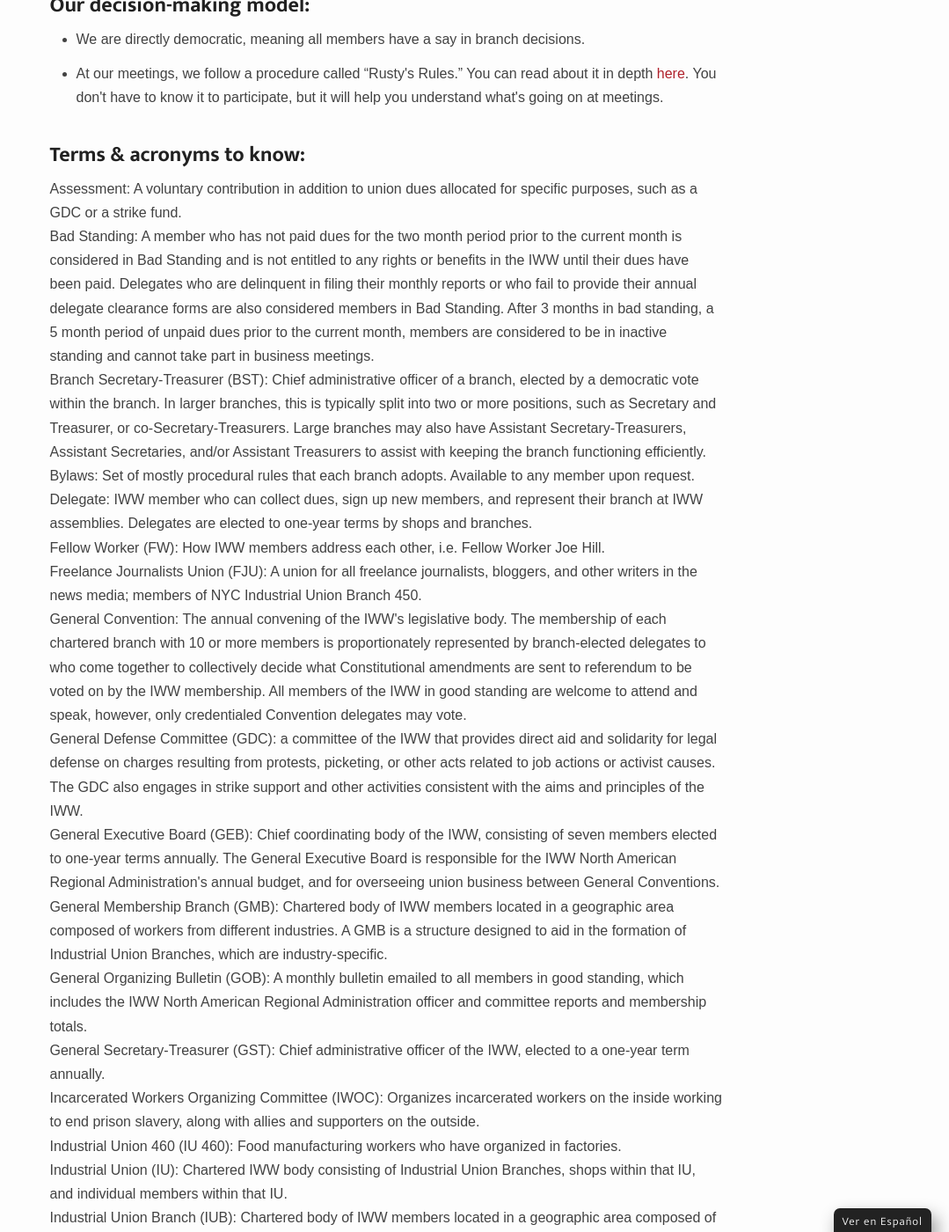
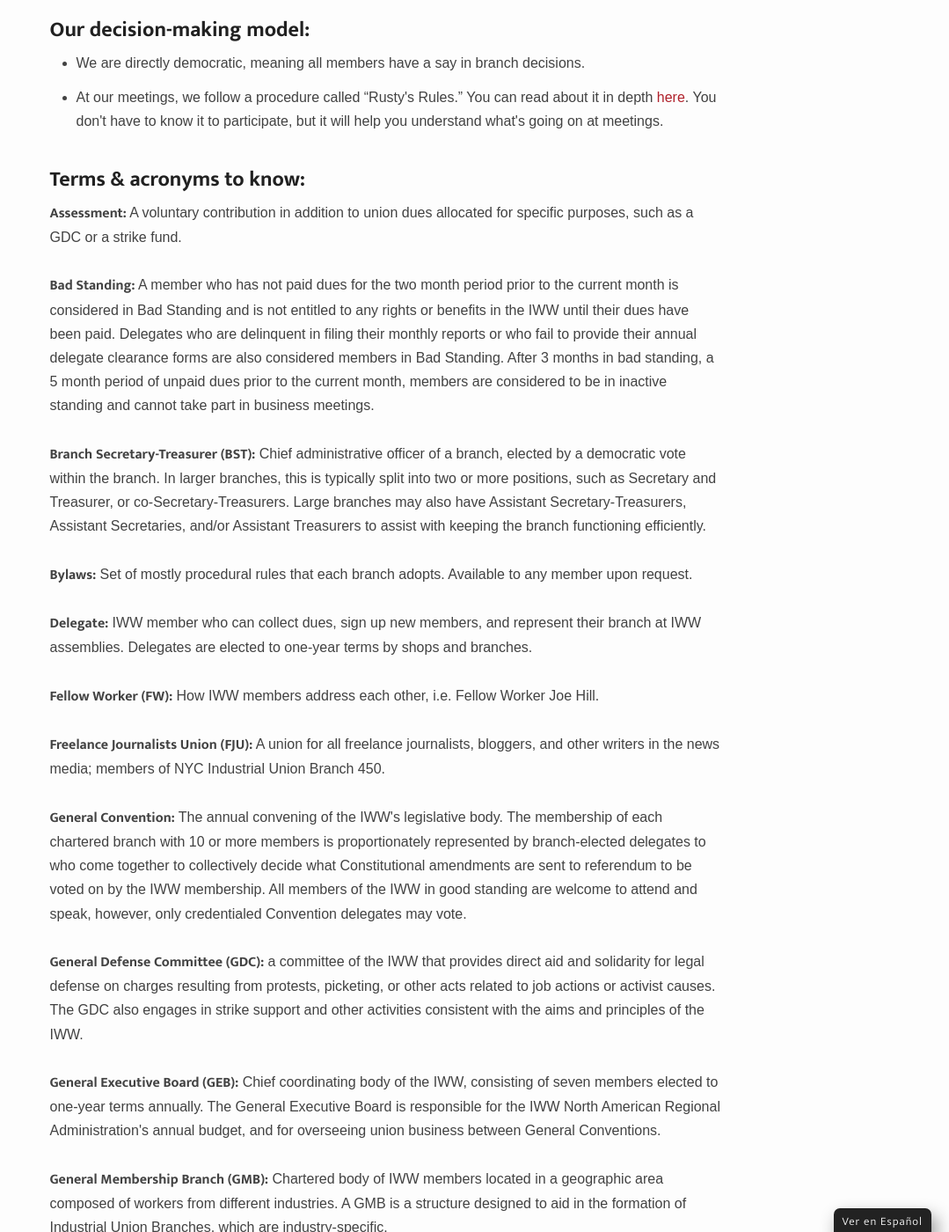
Before and after one commit to IWW-NYC-GMB/iww.nyc, a Jekyll site: the page built from gmb.html, in a window 1280 px wide and 1400 px high, scrolled down 1513 px. Shown: the whole window at 88% size, without its empty margins (201-1280 px from the left). Built offline with Jekyll 4.4.1, drawn with Linux system fonts in a browser that asks for light colours; some web fonts are replaced; some of the changed lines change nothing that is shown; some of the changed text lies outside the part shown.

Commit message:
Update gmb.html

```diff
--- a/gmb.html
+++ b/gmb.html
@@ -16,9 +16,9 @@
 }
 </style>
 <p class="define">
-<strong>wobbly</strong> n. pl. <strong>wobblies</strong><br>
+<strong>wobbly</strong> n. pl. <strong>wobblies</strong><br>
 1. A member of the Industrial Workers of the World, a rank-and-file-run, international union dedicated to the abolition of the wage system.<br><br>
-<strong>city</strong> n. pl. <strong>cities</strong><br>
+<strong>city</strong> n. pl. <strong>cities</strong><br>
 1. A center of population, commerce, and culture; a town of significant size and importance.
 </p>
 <br><br>
@@ -27,7 +27,7 @@
 
 <a href="{{ site.baseurl }}/bylaws"><button class="small" style="margin: 12px 15px 24px 0;" ontouchstart="">Read Our Bylaws</button></a><br>
 <a href="https://www.iww.org/PDF/Constitutions/CurrentIWWConstitution.pdf"><button class="small" style="margin: 12px 15px 24px 0;" ontouchstart="">Read the IWW Constitution</button></a><br>
-<a href="https://www.iww.org/PDF/Spanish/IWWConstitution2013esp.pdf" hreflang="es"><button class="small" style="margin: 12px 15px 24px 0;" ontouchstart="">Read the IWW Constitution (Español)</button></a><br>
+<a href="https://www.iww.org/PDF/Spanish/IWWConstitution2013esp.pdf" hreflang="es"><button class="small" style="margin: 12px 15px 24px 0;" ontouchstart="">Read the IWW Constitution (Español)</button></a><br><br>
 <p>
 <h1>Who we are:</h1>
 <ul>
@@ -52,27 +52,26 @@
 </ul>
 <br>
 <h1>Terms & acronyms to know:</h1>
-Assessment: A voluntary contribution in addition to union dues allocated for specific purposes, such as a GDC or a strike fund.<br>
-Bad Standing:  A member who has not paid dues for the two month period prior to the current month is considered in Bad Standing and is not entitled to any rights or benefits in the IWW until their dues have been paid. Delegates who are delinquent in filing their monthly reports or who fail to provide their annual delegate clearance forms are also considered members in Bad Standing. After 3 months in bad standing, a 5 month period of unpaid dues prior to the current month, members are considered to be in inactive standing and cannot take part in business meetings.<br>
-Branch Secretary-Treasurer (BST): Chief administrative officer of a branch, elected by a democratic vote within the branch. In larger branches, this is typically split into two or more positions, such as Secretary and Treasurer, or co-Secretary-Treasurers. Large branches may also have Assistant Secretary-Treasurers, Assistant Secretaries, and/or Assistant Treasurers to assist with keeping the branch functioning efficiently.<br>
-Bylaws: Set of mostly procedural rules that each branch adopts. Available to any member upon request.<br>
-Delegate: IWW member who can collect dues, sign up new members, and represent their branch at IWW assemblies. Delegates are elected to one-year terms by shops and branches.<br>
-Fellow Worker (FW): How IWW members address each other, i.e. Fellow Worker Joe Hill.<br>
-Freelance Journalists Union (FJU): A union for all freelance journalists, bloggers, and other writers in the news media; members of NYC Industrial Union Branch 450.<br>
-General Convention: The annual convening of the IWW's legislative body. The membership of each chartered branch with 10 or more members is proportionately represented by branch-elected delegates to who come together to collectively decide what Constitutional amendments are sent to  referendum to be voted on by the IWW membership. All members of the IWW in good standing are welcome to attend and speak, however, only credentialed Convention delegates may vote.<br>
-General Defense Committee (GDC): a committee of the IWW that provides direct aid  and solidarity for legal defense on charges resulting from protests, picketing, or other acts related to job actions or activist causes. The GDC also engages in strike support and other activities consistent with the aims and principles of the IWW.<br>
-General Executive Board (GEB): Chief coordinating body of the IWW, consisting of seven members elected to one-year terms annually. The General Executive Board is responsible for the IWW North American Regional Administration's annual budget, and for overseeing union business between General Conventions.<br>
-General Membership Branch (GMB): Chartered body of IWW members located in a geographic area composed of workers from different industries. A GMB is a structure designed to aid in the formation of Industrial Union Branches, which are industry-specific.<br>
-General Organizing Bulletin (GOB): A monthly bulletin emailed to all members in good standing, which includes the IWW North American Regional Administration officer and committee reports and membership totals.<br>
-General Secretary-Treasurer (GST): Chief administrative officer of the IWW, elected to a one-year term annually. <br>
-Incarcerated Workers Organizing Committee (IWOC): Organizes incarcerated workers on the inside working to end prison slavery, along with allies and supporters on the outside.<br>
-Industrial Union 460 (IU 460): Food manufacturing workers who have organized in factories.<br>
-Industrial Union (IU): Chartered IWW body consisting of Industrial Union Branches, shops within that IU, and individual members within that IU.<br>
-Industrial Union Branch (IUB): Chartered body of IWW members located in a geographic area composed of workers from a single industry.<br>
-Industrial Worker (IW): Newspaper of the IWW, founded in 1917 and still around today.<br>
-Job Shop: Chartered body of IWW members in the same workplace where majority union representation has been established.<br>
-Organizing Department Liaison (ODL): Elected liaison between an IWW body, such as a GMB, IUB, or job shop, and the IWW's Organizing Department Board (ODB).<br>
-Red Card: IWW membership card, for keeping track of dues. Bring your Red Card to the GMB meetings.<br>
-Stardust Family United (SFU): Union of singing servers at Ellen's Stardust Diner, who organized through the IWW in NYC.
-Wobbly <em>or</em> Wob: A member of the Industrial Workers of the World.
-</p>
+<strong>Assessment:</strong> A voluntary contribution in addition to union dues allocated for specific purposes, such as a GDC or a strike fund.<br><br>
+<strong>Bad Standing:</strong>  A member who has not paid dues for the two month period prior to the current month is considered in Bad Standing and is not entitled to any rights or benefits in the IWW until their dues have been paid. Delegates who are delinquent in filing their monthly reports or who fail to provide their annual delegate clearance forms are also considered members in Bad Standing. After 3 months in bad standing, a 5 month period of unpaid dues prior to the current month, members are considered to be in inactive standing and cannot take part in business meetings.<br><br>
+<strong>Branch Secretary-Treasurer (BST):</strong> Chief administrative officer of a branch, elected by a democratic vote within the branch. In larger branches, this is typically split into two or more positions, such as Secretary and Treasurer, or co-Secretary-Treasurers. Large branches may also have Assistant Secretary-Treasurers, Assistant Secretaries, and/or Assistant Treasurers to assist with keeping the branch functioning efficiently.<br><br>
+<strong>Bylaws:</strong> Set of mostly procedural rules that each branch adopts. Available to any member upon request.<br><br>
+<strong>Delegate:</strong> IWW member who can collect dues, sign up new members, and represent their branch at IWW assemblies. Delegates are elected to one-year terms by shops and branches.<br><br>
+<strong>Fellow Worker (FW):</strong> How IWW members address each other, i.e. Fellow Worker Joe Hill.<br><br>
+<strong>Freelance Journalists Union (FJU):</strong> A union for all freelance journalists, bloggers, and other writers in the news media; members of NYC Industrial Union Branch 450.<br><br>
+<strong>General Convention:</strong> The annual convening of the IWW's legislative body. The membership of each chartered branch with 10 or more members is proportionately represented by branch-elected delegates to who come together to collectively decide what Constitutional amendments are sent to  referendum to be voted on by the IWW membership. All members of the IWW in good standing are welcome to attend and speak, however, only credentialed Convention delegates may vote.<br><br>
+<strong>General Defense Committee (GDC):</strong> a committee of the IWW that provides direct aid  and solidarity for legal defense on charges resulting from protests, picketing, or other acts related to job actions or activist causes. The GDC also engages in strike support and other activities consistent with the aims and principles of the IWW.<br><br>
+<strong>General Executive Board (GEB):</strong> Chief coordinating body of the IWW, consisting of seven members elected to one-year terms annually. The General Executive Board is responsible for the IWW North American Regional Administration's annual budget, and for overseeing union business between General Conventions.<br><br>
+<strong>General Membership Branch (GMB):</strong> Chartered body of IWW members located in a geographic area composed of workers from different industries. A GMB is a structure designed to aid in the formation of Industrial Union Branches, which are industry-specific.<br><br>
+<strong>General Organizing Bulletin (GOB):</strong> A monthly bulletin emailed to all members in good standing, which includes the IWW North American Regional Administration officer and committee reports and membership totals.<br><br>
+<strong>General Secretary-Treasurer (GST):</strong> Chief administrative officer of the IWW, elected to a one-year term annually. <br><br>
+<strong>Incarcerated Workers Organizing Committee (IWOC):</strong> Organizes incarcerated workers on the inside working to end prison slavery, along with allies and supporters on the outside.<br><br>
+<strong>Industrial Union 460 (IU 460):</strong> Food manufacturing workers who have organized in factories.<br><br>
+<strong>Industrial Union (IU):</strong> Chartered IWW body consisting of Industrial Union Branches, shops within that IU, and individual members within that IU.<br><br>
+<strong>Industrial Union Branch (IUB):</strong> Chartered body of IWW members located in a geographic area composed of workers from a single industry.<br><br>
+<strong>Industrial Worker (IW):</strong> Newspaper of the IWW, founded in 1917 and still around today.<br><br>
+<strong>Job Shop:</strong> Chartered body of IWW members in the same workplace where majority union representation has been established.<br><br>
+<strong>Organizing Department Liaison (ODL):</strong> Elected liaison between an IWW body, such as a GMB, IUB, or job shop, and the IWW's Organizing Department Board (ODB).<br><br>
+<strong>Red Card:</strong> IWW membership card, for keeping track of dues. Bring your Red Card to the GMB meetings.<br><br>
+<strong>Stardust Family United (SFU):</strong> Union of singing servers at Ellen's Stardust Diner, who organized through the IWW in NYC.<br><br>
+<strong>Wobbly <em>or</em> Wob:</strong> A member of the Industrial Workers of the World.</p>
```
